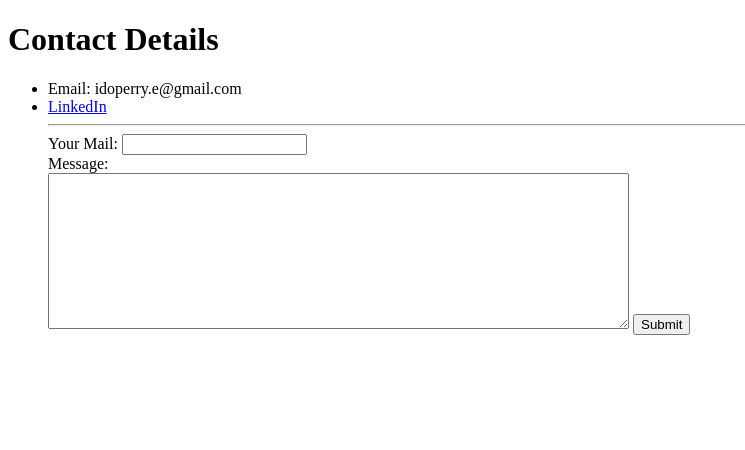
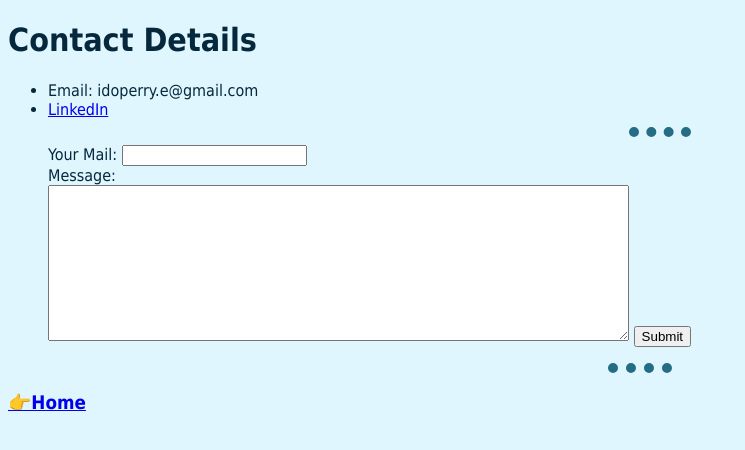
Before and after one commit to idoperry/cv, a plain HTML site: page contact.html in a window 1280 px wide. Shown: the whole page, without its empty margins (0-745 px from the left). Drawn offline with Linux system fonts and the light colour scheme.

Commit message:
Added basic css styles file
1. Improved Styles by adding css/styles.css file.
2. Minor Text Changes.

```diff
--- a/contact.html
+++ b/contact.html
@@ -4,7 +4,8 @@
     <meta charset="UTF-8">
     <meta http-equiv="X-UA-Compatible" content="IE=edge">
     <meta name="viewport" content="width=device-width, initial-scale=1.0">
-    <title>Ido's Personal Site 🌐</title>
+    <title>Ido's Personal Site: contact</title>
+    <link rel="stylesheet" href="css/styles.css">
 </head>
 <body>
     <h1> Contact Details </h1>
@@ -20,8 +21,8 @@
             <input type="submit" name="submit">
         </form>
     </ul>
-    <form>
+    <hr>
+    <h3><a href="index.html">👉Home</a></h3>
 
-    </form>
 </body>
 </html>
--- /dev/null
+++ b/css/styles.css
@@ -0,0 +1,24 @@
+body {
+    background-color: #DFF6FF;
+    font-family: 'Tahoma';
+    color: #06283D;
+}
+
+h1 {
+    color: #06283D;
+    font-family: 'Tahoma';
+}
+
+h3 {
+    color: #256D85;
+    font-family: 'Tahoma';
+}
+
+hr{
+    border-style: none;
+    border-top-style: dotted;
+    height: none;
+    border-width: 10px;
+    border-color: #256D85;
+    width: 5%
+}
```
Also changed, not shown: hobbies.html (+5 -1 lines), index.html (+2 -1 lines).
